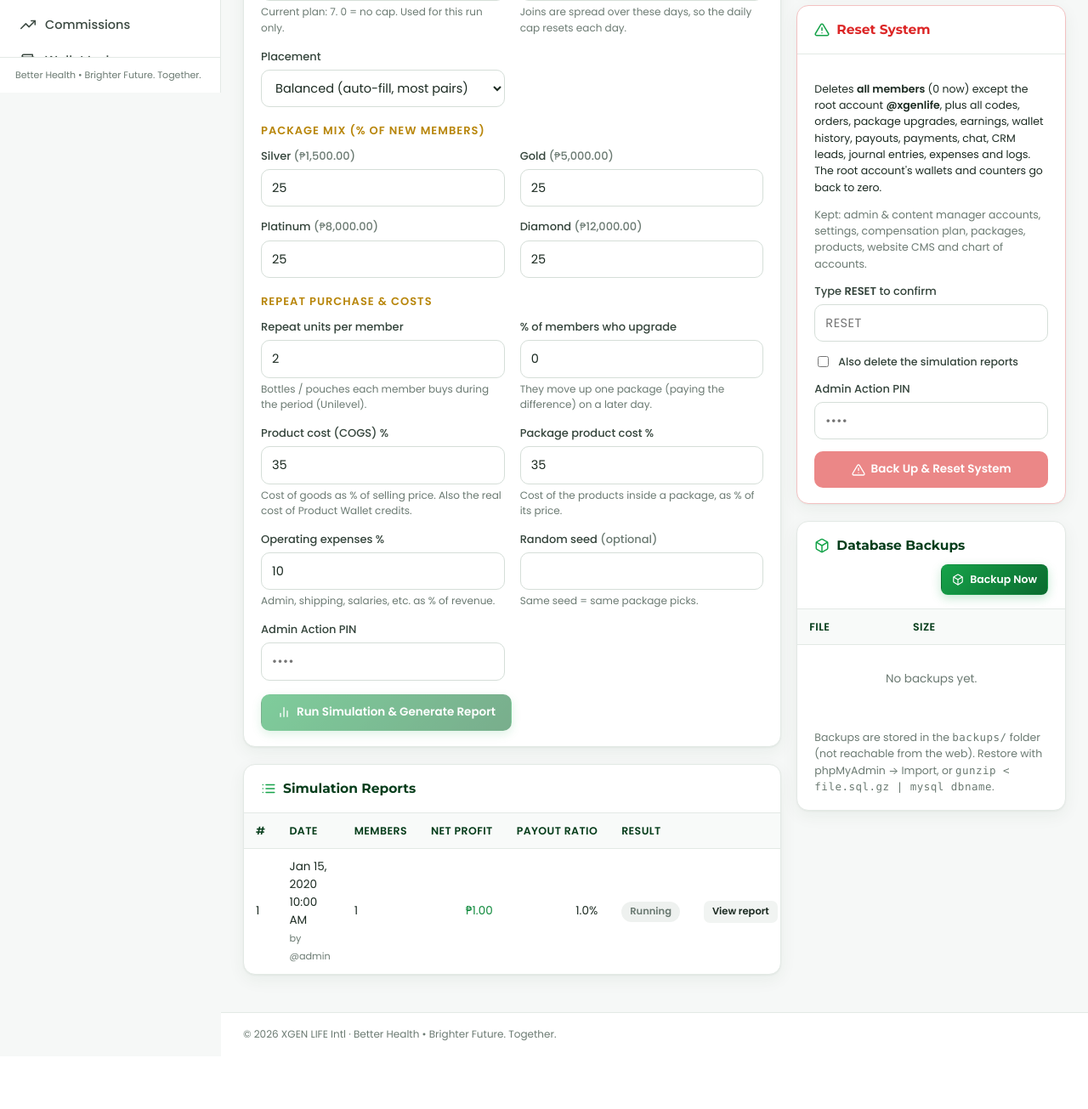
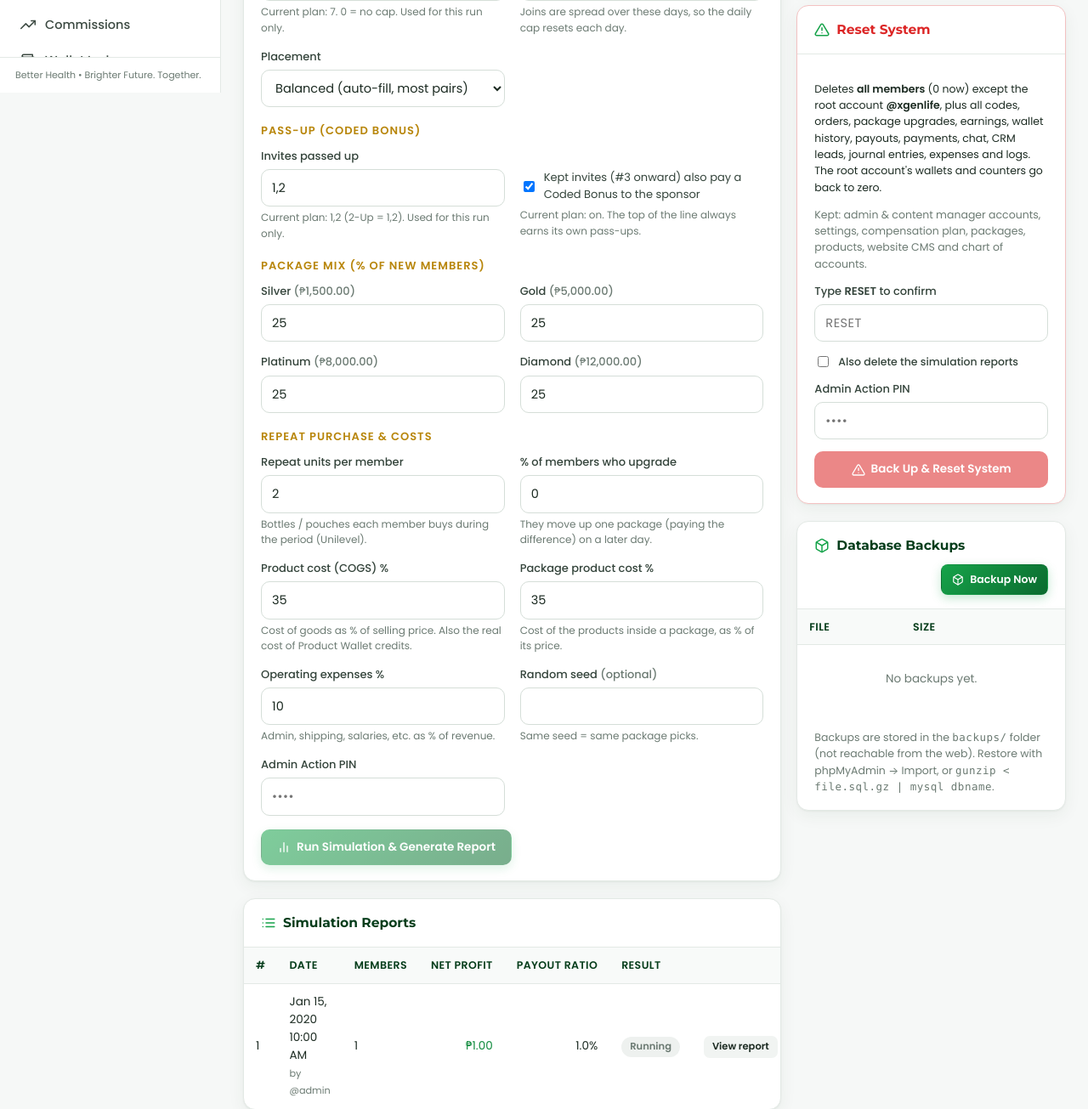
Before and after one commit to ailevoler/serialnumber, a PHP site: page /admin/simulation.php in a window 1280 px wide. Shown: the part 691-1996 px from the top of the page at 85% size. Before the commit the page ends 1916 px from the top, so only its background shows below. Run offline with PHP 8.4, Linux system fonts and the light colour scheme; a user stored in the database is signed in; data comes from the database, SQL or seed files in the repository; tables that the repository leaves empty hold one stand-in row (values such as "Sample post"); some libraries are stand-ins or nearby versions.

Commit message:
Pass-up: top of line earns its own pass-ups; log unpaid coded bonuses; pass-up in simulation
- A sponsor with no upline (e.g. the root) keeps and earns the Coded Bonus of invites #1/#2
  even when the kept-invite bonus is off
- A Coded Bonus skipped because the package has 0 or the receiver is inactive is logged
- Simulation: per-run pass-up positions / kept-bonus overrides and a Pass-Up report section
  (passed up, top of line, kept, top earners, unpaid)

Co-Authored-By: Claude Opus 5.5 <noreply@anthropic.com>
Claude-Session: https://claude.ai/code/session_01Jckp3q1JK9KhHe8SC4UtCn

```diff
--- a/admin/simulation.php
+++ b/admin/simulation.php
@@ -123,6 +123,12 @@ page_header('Simulation & Reset', $me, 'Stress-test the compensation plan, reset
                 <option value="ratio" <?= $form['placement'] === 'ratio' ? 'selected' : '' ?>>Left / Right ratio</option>
               </select></div>
             <div class="form-group" data-ratio><label>% placed on the LEFT leg</label><input class="input" type="number" name="left_percent" min="0" max="100" value="<?= (int)$form['left_percent'] ?>"><div class="help">50 = even legs; 80 = strong left, weak right (fewer pairs).</div></div>
+          </div>
+          <div class="section-title">Pass-Up (Coded Bonus)</div>
+          <div class="form-grid">
+            <div class="form-group"><label>Invites passed up</label><input class="input" name="passup_positions" value="<?= e($form['passup_positions']) ?>" placeholder="1,2"><div class="help">Current plan: <?= e(implode(',', setting_list('passup_positions')) ?: 'none') ?> (2-Up = 1,2). Used for this run only.</div></div>
+            <div class="form-group"><label>&nbsp;</label><label style="display:flex;gap:8px;align-items:center;font-weight:400"><input type="checkbox" name="passup_kept" value="1" <?= !empty($form['passup_kept']) ? 'checked' : '' ?>> Kept invites (#3 onward) also pay a Coded Bonus to the sponsor</label>
+              <div class="help">Current plan: <?= setting('passup_kept_bonus', '0') === '1' ? 'on' : 'off' ?>. The top of the line always earns its own pass-ups.</div></div>
           </div>
           <div class="section-title">Package Mix (% of new members)</div>
           <div class="form-grid">
--- a/includes/compensation.php
+++ b/includes/compensation.php
@@ -218,12 +218,17 @@ function register_member(array $d): int
         // ---- 4. Pass Up (Australian): decided first because it can affect the sponsor's direct bonus
         $passupTo = $sponsorId;
         $passedUp = false;
+        $topOfLine = false;
         $positions = array_map('intval', setting_list('passup_positions'));
         if (plan_on('passup') && in_array($directCount, $positions, true)) {
             $receiverId = (int)($sponsor['passup_upline_id'] ?: $sponsor['sponsor_id']);
             if ($receiverId) {
                 $passupTo = $receiverId;
                 $passedUp = true;
+            } else {
+                // The sponsor is the top of the line (e.g. the root account): nobody above to pass to,
+                // so the top keeps the pass-up and earns its Coded Bonus.
+                $topOfLine = true;
             }
         }
         q('UPDATE users SET passup_upline_id = ? WHERE id = ?', [$passupTo, $newId]);
@@ -259,7 +264,7 @@ function register_member(array $d): int
 
             // ---- 4. Coded Bonus (Pass-Up): passed-up recruits pay the coded upline;
             //      kept recruits (e.g. invite #3 onward in a 2-Up) pay the sponsor when enabled.
-            if (plan_on('passup') && ($passedUp || setting('passup_kept_bonus', '0') === '1')) {
+            if (plan_on('passup') && ($passedUp || $topOfLine || setting('passup_kept_bonus', '0') === '1')) {
                 $val = (float)setting('passup_bonus', 0);
                 $amt = match (setting('passup_mode', 'fixed')) {
                     'percent' => $price * $val / 100,
@@ -267,10 +272,16 @@ function register_member(array $d): int
                     default   => $val,
                 };
                 $receiver = q_row('SELECT status FROM users WHERE id = ?', [$passupTo]);
-                if ($receiver && $receiver['status'] === 'active') {
-                    credit_earning($passupTo, 'passup', $amt, $newId, $passedUp
-                        ? "Coded bonus (pass-up): {$newName} – invite #{$directCount} of {$sponsor['username']}"
-                        : "Coded bonus: {$newName} – your invite #{$directCount} ({$code['package_name']})");
+                if (round($amt, 2) <= 0) {
+                    log_activity($passupTo, "Coded bonus NOT paid for {$newName}: the {$code['package_name']} package has a ₱0 Coded Bonus (Admin → Compensation Plan)");
+                } elseif (!$receiver || $receiver['status'] !== 'active') {
+                    log_activity($passupTo, "Coded bonus NOT paid for {$newName}: receiver account is not active");
+                } else {
+                    credit_earning($passupTo, 'passup', $amt, $newId, match (true) {
+                        $passedUp  => "Coded bonus (pass-up): {$newName} – invite #{$directCount} of {$sponsor['username']}",
+                        $topOfLine => "Coded bonus (pass-up, top of line): {$newName} – your invite #{$directCount} ({$code['package_name']})",
+                        default    => "Coded bonus: {$newName} – your invite #{$directCount} ({$code['package_name']})",
+                    });
                 }
             }
         }
--- a/includes/simulation.php
+++ b/includes/simulation.php
@@ -69,6 +69,7 @@ function sim_defaults(): array
         'members' => 100, 'levels' => 5, 'invites' => 0, 'placement' => 'auto', 'left_percent' => 50,
         'pair_cap' => (int)setting('pair_daily_cap', 0), 'days' => 30, 'repeat_units' => 2, 'upgrade_percent' => 0,
         'cogs_percent' => 35, 'package_cost_percent' => 35, 'opex_percent' => 10,
+        'passup_positions' => implode(',', setting_list('passup_positions')), 'passup_kept' => setting('passup_kept_bonus', '0') === '1' ? 1 : 0,
         'top' => (string)$top, 'seed' => '', 'mix' => $mix,
     ];
 }
@@ -89,6 +90,8 @@ function sim_params(array $in): array
         'days'         => $clamp($in['days'] ?? null, 1, 365, $d['days']),
         'repeat_units' => $clamp($in['repeat_units'] ?? null, 0, 100, $d['repeat_units']),
         'upgrade_percent' => $pct($in['upgrade_percent'] ?? null, 0.0),
+        'passup_positions' => implode(',', array_unique(array_filter(array_map('intval', explode(',', (string)($in['passup_positions'] ?? $d['passup_positions']))), fn($n) => $n > 0 && $n <= 50))),
+        'passup_kept'  => isset($in['passup_positions']) ? (empty($in['passup_kept']) ? 0 : 1) : $d['passup_kept'],
         'cogs_percent' => $pct($in['cogs_percent'] ?? null, $d['cogs_percent']),
         'package_cost_percent' => $pct($in['package_cost_percent'] ?? null, $d['package_cost_percent']),
         'opex_percent' => $pct($in['opex_percent'] ?? null, $d['opex_percent']),
@@ -195,6 +198,8 @@ function run_simulation(array $p, int $adminId, ?string $backupFile = null): int
     mt_srand($p['seed'] !== '' ? (int)$p['seed'] : $runId * 7919);
     $GLOBALS['setting_overrides'] = [
         'pair_daily_cap' => (string)$p['pair_cap'],
+        'passup_positions' => $p['passup_positions'],
+        'passup_kept_bonus' => (string)$p['passup_kept'],
         'order_payment_methods' => implode(',', array_unique(array_merge(setting_list('order_payment_methods'), ['cash']))),
     ];
     $hash = password_hash('Sim' . bin2hex(random_bytes(6)) . '9', PASSWORD_DEFAULT);
@@ -320,10 +325,16 @@ function sim_compute_results(int $runId, array $p, array $b, int $startTs, int $
         $paidTo[$r['paid_to']] = (float)$r['amt'];
     }
 
-    // Coded Bonus split: passed up (paid to someone other than the sponsor) vs kept by the sponsor
+    // Coded Bonus split: passed up (paid above the sponsor), top of line (sponsor has no upline), kept by the sponsor
     $coded = q_row("SELECT SUM(e.user_id <> s.sponsor_id) up_n, COALESCE(SUM(IF(e.user_id <> s.sponsor_id, e.amount, 0)),0) up_amt,
-                           SUM(e.user_id = s.sponsor_id) kept_n, COALESCE(SUM(IF(e.user_id = s.sponsor_id, e.amount, 0)),0) kept_amt
+                           SUM(e.user_id = s.sponsor_id AND e.description LIKE '%top of line%') top_n,
+                           COALESCE(SUM(IF(e.user_id = s.sponsor_id AND e.description LIKE '%top of line%', e.amount, 0)),0) top_amt,
+                           SUM(e.user_id = s.sponsor_id AND e.description NOT LIKE '%top of line%') kept_n,
+                           COALESCE(SUM(IF(e.user_id = s.sponsor_id AND e.description NOT LIKE '%top of line%', e.amount, 0)),0) kept_amt
                     FROM earnings e JOIN users s ON s.id = e.source_user_id WHERE e.id > ? AND e.type = 'passup'", [$b['earnings']]);
+    $codedTop = q_all("SELECT u.username, COUNT(*) n, SUM(e.amount) total FROM earnings e JOIN users u ON u.id = e.user_id
+                       WHERE e.id > ? AND e.type = 'passup' GROUP BY e.user_id ORDER BY total DESC LIMIT 5", [$b['earnings']]);
+    $codedMissed = (int)q_val("SELECT COUNT(*) FROM activity_logs WHERE id > ? AND action LIKE 'Coded bonus NOT paid%'", [$b['activity_logs']]);
 
     // Flushed pairing (daily cap reached)
     $flushedEvents = 0;
@@ -426,7 +437,8 @@ function sim_compute_results(int $runId, array $p, array $b, int $startTs, int $
         'by_type' => $byType,
         'paid_to' => $paidTo,
         'coded' => ['passed_up' => (int)$coded['up_n'], 'passed_up_amount' => (float)$coded['up_amt'], 'kept' => (int)$coded['kept_n'], 'kept_amount' => (float)$coded['kept_amt'],
-                    'positions' => setting('passup_positions', ''), 'kept_bonus' => setting('passup_kept_bonus', '0') === '1'],
+                    'top' => (int)$coded['top_n'], 'top_amount' => (float)$coded['top_amt'], 'missed' => $codedMissed, 'receivers' => $codedTop,
+                    'positions' => $p['passup_positions'], 'kept_bonus' => (bool)$p['passup_kept'], 'mode' => setting('passup_mode', 'fixed')],
         'pairs_paid' => $byType['pairing']['pairs'],
         'flushed' => ['events' => $flushedEvents, 'value' => round($flushedValue, 2)],
         'revenue' => ['packages' => $pkgRevenue - (float)$upg['amount'], 'upgrades' => (float)$upg['amount'], 'products' => $prodRevenue, 'total' => $revenue],
```
Also changed, not shown: admin/simulation_report.php (+29 -1 lines), README.md.
